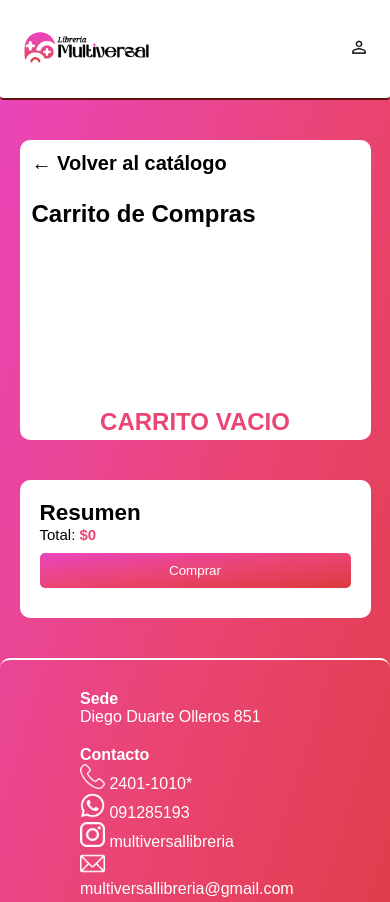
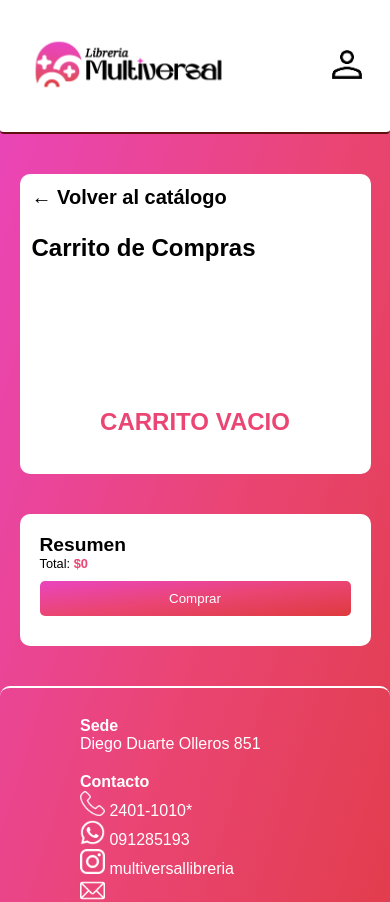
Before and after one commit to ImachineSW/Libreria-Multiversal, a PHP site: page /carrito/carrito.html in a window 390 px wide. Shown: the top 902 px of the page. Run offline with PHP 8.4, Linux system fonts and the light colour scheme.

Commit message:
3C: Modificacion de carrito.css

```diff
--- a/css/carrito.css
+++ b/css/carrito.css
@@ -122,7 +122,7 @@ html {
 .producto button {
     background: linear-gradient(to bottom right, #EA45BF, #EA4573, #DE3A3E);
     color: white;
-    width: 90%;
+    width: 100%;
     border: none;
     padding: 10px;
     cursor: pointer;
@@ -277,10 +277,11 @@ footer span {
         height: 20%;
     }
     .logo {
-        width: 20vh;
+        width: 30vh;
+        min-width: 250px;
     }
     .derecha img {
-        width: 20px;
+        width: 100%;
     }
     .carrito a {
         font-size: 20px;
@@ -302,7 +303,7 @@ footer span {
         font-size: 14px;
     }
     .resumen {
-        font-size: 15px;
+        font-size: 0.8rem;
         width: 90%;
     }
     .multiversal {
```
